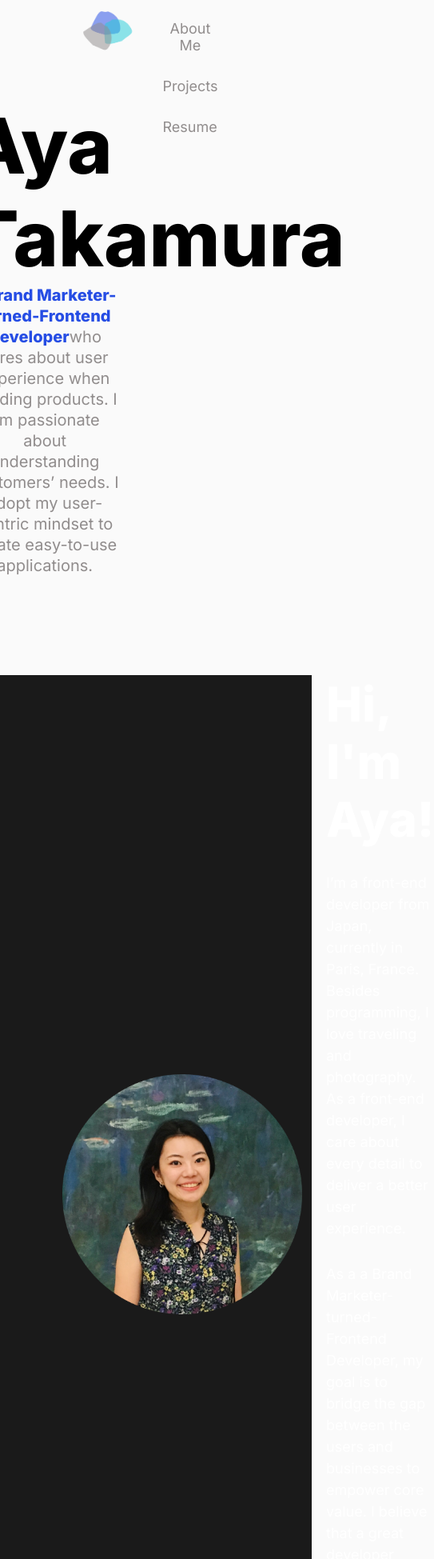
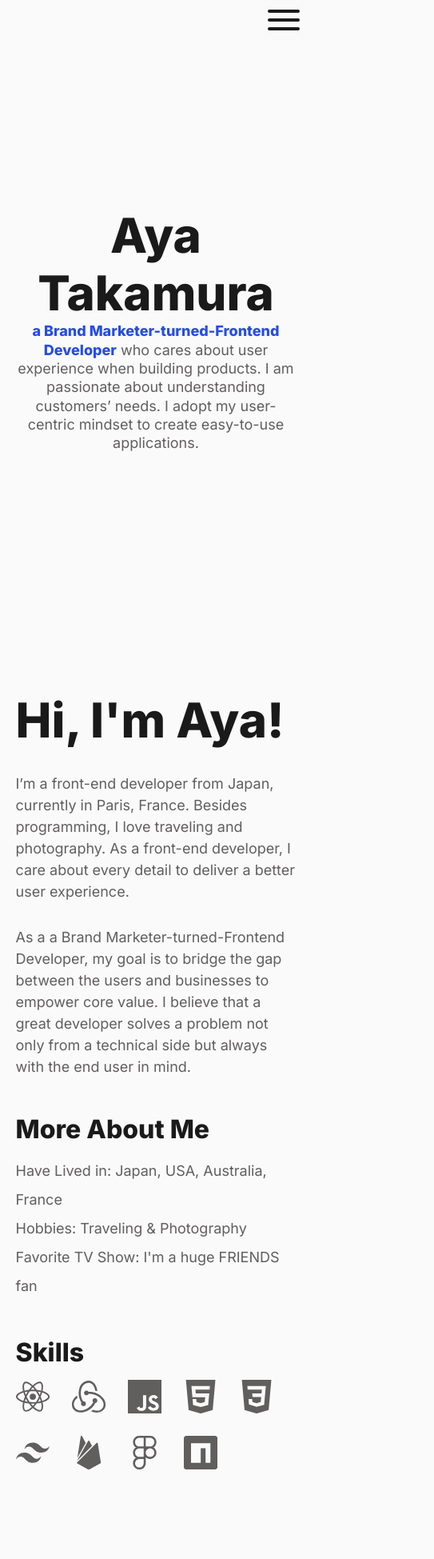
Before and after one commit to ayarmkt/portfolio, a React (Create React App) app: page / in a window 390 px wide. Shown: the top 1949 px of the page at 80% size, 543 px wide, since content can reach past the window. Built offline with nearby package versions, Linux system fonts and the light colour scheme.

Commit message:
updated design

```diff
--- a/src/App.js
+++ b/src/App.js
@@ -11,6 +11,7 @@ import UIContext from './context/ui-context';
 import { AiOutlineToTop } from 'react-icons/ai';
 import AboutMe from './components/AboutMe';
 import Footer from './components/Footer';
+import HamburgerMenu from './components/HamburgerMenu';
 
 function App() {
   const uiCtx = useContext(UIContext);
@@ -18,7 +19,7 @@ function App() {
   const { width: vw } = useWindowDimensions();
 
   useEffect(() => {
-    if (vw <= 1023) {
+    if (vw <= 420) {
       uiCtx.setMobile();
     } else {
       uiCtx.setNotMobile();
@@ -39,12 +40,13 @@ function App() {
   }, []);
 
   const scrollToTop = () => {
-    scroll.scrollToTop({ duration: 100 });
+    scroll.scrollToTop({ duration: 700 });
   };
 
   return (
     <React.Fragment>
-      <Navbar />
+      {!uiCtx.mobile && <Navbar />}
+      {uiCtx.mobile && <HamburgerMenu />}
       {/* {!uiCtx.mobile && <Navbar />}
         {uiCtx.mobile && <HamburgerMenu />} */}
 
@@ -55,11 +57,11 @@ function App() {
         {/* <About />
         <Skills />
         <Projects />*/}
-        {/* <AiOutlineToTop
+        <AiOutlineToTop
           className={`to-top-icon ${showIcon ? 'showIcon' : ''}`}
           size='50px'
           onClick={scrollToTop}
-        /> */}
+        />
       </main>
       <Footer />
     </React.Fragment>
--- a/src/App.scss
+++ b/src/App.scss
@@ -6,6 +6,7 @@
 @import './styles/components/aboutme';
 @import './styles/components/projects.scss';
 @import './styles/components/footer';
+@import './styles/components/hamburgerMenu';
 
 //UIcomponents
 @import './styles/UIcomponents/sectionTitle';
--- /dev/null
+++ b/src/components/HamburgerMenu.js
@@ -0,0 +1,72 @@
+import { useState } from 'react';
+import { Link as LinkScroll } from 'react-scroll';
+
+import PDF from '../assets/CV_Aya Takamura.pdf';
+
+const HamburgerMenu = () => {
+  const [menuOpen, setMenuOpen] = useState(false);
+
+  const menuHandler = () => {
+    setMenuOpen((prev) => !prev);
+  };
+
+  return (
+    <nav className='hamburger-menu'>
+      {/* HAMBURGER ICON */}
+      <div
+        className={`hamburger-center ${menuOpen ? 'menuIcon-active' : ''}`}
+        onClick={menuHandler}
+      >
+        <div></div>
+      </div>
+      {/* CONTENT */}
+
+      {menuOpen && (
+        <ul
+          className={`hamburger-menu-list  ${
+            menuOpen ? 'menu-open' : 'menu-close'
+          }`}
+        >
+          <li>
+            <LinkScroll
+              className='hamburger-nav-link'
+              activeClass='nav-link-active'
+              to='aboutme'
+              spy={true}
+              smooth={true}
+              offset={0}
+              duration={700}
+            >
+              About Me
+            </LinkScroll>
+          </li>
+          <li>
+            <LinkScroll
+              className='hamburger-nav-link'
+              activeClass='nav-link-active'
+              to='projects'
+              spy={true}
+              smooth={true}
+              offset={-30}
+              duration={900}
+            >
+              Projects
+            </LinkScroll>
+          </li>
+          <li>
+            <a
+              className='hamburger-nav-link'
+              href={PDF}
+              target='_blank'
+              rel='noopener noreferrer'
+            >
+              Resume
+            </a>
+          </li>
+        </ul>
+      )}
+    </nav>
+  );
+};
+
+export default HamburgerMenu;
--- a/src/components/Hero.js
+++ b/src/components/Hero.js
@@ -7,7 +7,7 @@ const Hero = () => {
           <span className='hero-colorText'>
             a Brand Marketer-turned-Frontend Developer
           </span>
-          who cares about user experience when building products. I am
+          &nbsp;who cares about user experience when building products. I am
           passionate about understanding customers’ needs. I adopt my
           user-centric mindset to create easy-to-use applications.
         </p>
--- a/src/components/Projects.js
+++ b/src/components/Projects.js
@@ -81,8 +81,10 @@ const Projects = () => {
 
   return (
     <div className='projects' id='projects'>
-      <SectionTitle className='projects-title'>Projects</SectionTitle>
-      <div className='projects-list'>{projectList}</div>
+      <div className='projects-content'>
+        <SectionTitle className='projects-title'>Projects</SectionTitle>
+        <div className='projects-list'>{projectList}</div>
+      </div>
     </div>
   );
 };
--- a/src/styles/_base.scss
+++ b/src/styles/_base.scss
@@ -1,6 +1,6 @@
 $royalblue: #264de4;
 $lightblue: #27ccd8;
-$gray: #918d8d;
+$gray: #615e5e;
 $lightgray: #fafafa;
 $darkgray: #1a1a1a;
 $fontsize-title: 96px;
@@ -22,9 +22,21 @@ html {
 }
 
 //functions
+// @function setTextColor($color) {
+//   @if (lightness($color) > 70) {
+//     @return $darkgray;
+//   } @else {
+//     @return white;
+//   }
+// }
 
 //mixins
 @mixin setText($lineHeight) {
   font-size: $fontsize-midText;
   line-height: $lineHeight;
 }
+
+// @mixin setBackgroundColor($color) {
+//   background-color: $color;
+//   color: setTextColor($color);
+// }
--- a/src/styles/components/_aboutme.scss
+++ b/src/styles/components/_aboutme.scss
@@ -3,15 +3,18 @@
 .aboutme {
   max-width: 100%;
   min-height: 100vh;
-  background-color: $darkgray;
+  // background-color: $darkgray;
+  background-color: $lightgray;
+  // color: white;
+  color: $gray;
   display: flex;
   justify-content: center;
   align-items: center;
-  color: white;
 
   &-content {
     width: 60vw;
     height: auto;
+    padding: 30px 0;
     display: grid;
     grid-gap: 45px;
     justify-items: center;
@@ -23,6 +26,7 @@
     grid-column: auto 1fr;
     grid-gap: 30px;
     align-items: center;
+    // border: 1px solid red;
   }
 
   &-profilePic {
@@ -36,6 +40,10 @@
   &-summary-text {
     grid-column: 2;
 
+    .aboutme-title {
+      color: $darkgray;
+    }
+
     p {
       @include setText(1.5);
       margin-top: 30px;
@@ -46,6 +54,7 @@
     display: grid;
     width: 100%;
     grid-template-columns: repeat(2, 1fr);
+    // border: 1px solid red;
   }
 
   &-text-personal {
@@ -53,6 +62,7 @@
 
     h3 {
       font-size: 32px;
+      color: $darkgray;
     }
 
     p {
@@ -66,6 +76,7 @@
 
     h3 {
       font-size: 32px;
+      color: $darkgray;
     }
 
     p {
@@ -98,11 +109,11 @@
     }
   }
 
-  .skill {
-    p {
-      font-size: $fontsize-smallText;
-    }
-  }
+  // .skill {
+  //   p {
+  //     font-size: $fontsize-smallText;
+  //   }
+  // }
 
   .skillsIcon {
     width: 60%;
@@ -149,3 +160,54 @@
     fill: #cb3837;
   }
 }
+
+@media only screen and (max-width: 767px) {
+  .aboutme {
+    min-height: auto;
+
+    &-content {
+      width: 90vw;
+    }
+
+    &-summary {
+      grid-gap: 0px;
+    }
+
+    &-profilePic {
+      display: none;
+    }
+
+    &-text-additional {
+      grid-template-columns: 1fr;
+      grid-template-rows: auto;
+    }
+
+    &-text-personal {
+      grid-column: 1;
+      grid-row: 1;
+
+      // h3 {
+      //   font-size: 32px;
+      // }
+
+      // p {
+      //   @include setText(2);
+      //   margin-top: 15px;
+      // }
+    }
+
+    &-text-skills {
+      grid-column: 1;
+      grid-row: 2;
+
+      h3 {
+        margin-top: 45px;
+      }
+
+      // p {
+      //   @include setText(2);
+      //   margin-top: 15px;
+      // }
+    }
+  }
+}
--- a/src/styles/components/_footer.scss
+++ b/src/styles/components/_footer.scss
@@ -1,13 +1,17 @@
 @import '../base';
 
 .footer {
-  width: 100vw;
+  max-width: 100vw;
   height: 50px;
   display: flex;
   justify-content: center;
   align-items: flex-end;
+  border: 1px solid blue;
 
   p {
     color: $darkgray;
   }
 }
+
+@media only screen and (max-width: 767px) {
+}
--- /dev/null
+++ b/src/styles/components/_hamburgerMenu.scss
@@ -0,0 +1,97 @@
+@import '../base';
+
+.hamburger-menu {
+  position: sticky;
+  width: 100vw;
+  height: 50px;
+  top: 0;
+  //   top: 30px;
+  //   right: 30px;
+
+  position: relative;
+  display: flex;
+  align-items: center;
+  //   background-color: rgba($darkgray, 0.1);
+
+  &-list {
+    width: 100%;
+    height: 90vh;
+    background-color: $royalblue;
+    position: absolute;
+    top: 50px;
+    z-index: 50;
+
+    li {
+      height: 100px;
+      width: 100%;
+      display: flex;
+      justify-content: center;
+      align-items: center;
+
+      .hamburger-nav-link {
+        font-size: $fontsize-largeText;
+        color: white;
+      }
+
+      a {
+        text-decoration: none;
+      }
+    }
+  }
+}
+
+// @keyframes menuShow {
+//   from {
+//     opacity: 0%;
+//     transform: translateY(-50%);
+//   }
+
+//   to {
+//     transform: translateY(0%);
+//   }
+// }
+
+// @keyframes menuHide {
+//   from {
+//     transform: translateY(0%);
+//   }
+
+//   to {
+//     opacity: 0%;
+//     transform: translateY(-50%);
+//   }
+// }
+
+//HAMBURGER ICON
+.hamburger-center {
+  //   top: 30px;
+  //   right: 30px;
+  //   top: 50%;
+  //   left: 50%;
+  //   transform: translate(-50%, -50%);
+  position: absolute;
+  right: 15px;
+  width: 40px;
+
+  &:before,
+  &:after,
+  & div {
+    background: $darkgray;
+    content: '';
+    display: block;
+    height: 4px;
+    border-radius: 3px;
+    margin: 7px 0;
+    transition: 0.5s;
+  }
+}
+
+.menuIcon-active:before {
+  transform: translateY(12px) rotate(135deg);
+}
+.menuIcon-active:after {
+  transform: translateY(-12px) rotate(-135deg);
+}
+.menuIcon-active div {
+  transform: scale(0);
+}
--- a/src/styles/components/_hero.scss
+++ b/src/styles/components/_hero.scss
@@ -11,15 +11,17 @@
   .hero-content {
     height: auto;
     transform: translateY(-40px);
+    width: 50vw;
 
     h1 {
       font-size: 96px;
       font-weight: 900;
-      color: black;
+      color: $darkgray;
+      text-align: center;
     }
 
     p {
-      width: 50vw;
+      // width: 50vw;
       font-size: $fontsize-largeText;
       line-height: 1.3;
       color: $gray;
@@ -32,3 +34,22 @@
     font-weight: 900;
   }
 }
+
+@media only screen and (max-width: 767px) {
+  .hero {
+    height: calc(100vh - 60px);
+
+    .hero-content {
+      width: 90vw;
+      transform: translateY(-30px);
+
+      h1 {
+        font-size: 60px;
+      }
+
+      p {
+        font-size: $fontsize-midText;
+      }
+    }
+  }
+}
--- a/src/styles/components/_navbar.scss
+++ b/src/styles/components/_navbar.scss
@@ -43,3 +43,15 @@
     font-weight: 500;
   }
 }
+
+@media only screen and (max-width: 767px) {
+  .navbar {
+    padding: 10px 20px;
+    height: 60px;
+  }
+
+  .nav-link {
+    font-size: $fontsize-smallText;
+    padding: 10px 15px;
+  }
+}
--- a/src/styles/components/_projects.scss
+++ b/src/styles/components/_projects.scss
@@ -2,29 +2,27 @@
 
 .projects {
   max-width: 100%;
-}
 
-.projects-title {
+  &-title {
     margin: 45px 0 30px 100px;
   }
 
-/* PROJECTS LIST CONTAINER */
-.projects-list {
+  &-list {
     width: calc(100vw - 200px);
     margin: 0px auto;
     display: grid;
     grid-template-columns: repeat(2, 1fr);
     grid-gap: 40px;
   }
+}
 
 /* PROJECT ITEM */
 .project {
   display: flex;
   flex-direction: column;
-}
 
   /* PROJECT IMAGE */
-.project-img {
+  &-img {
     & a {
       height: 100%;
       width: 100%;
@@ -48,11 +46,10 @@
   }
 
   /* DESCRIPTION TEXT */
-.project-description {
+  &-description {
     display: flex;
     flex-direction: column;
     margin-top: 10px;
-}
 
     .project-title-section {
       display: flex;
@@ -101,3 +98,26 @@
         }
       }
     }
+  }
+}
+
+@media only screen and (max-width: 767px) {
+  .projects {
+    display: flex;
+    justify-content: center;
+
+    &-content {
+      width: 90vw;
+    }
+
+    &-title {
+      margin: 45px 0 30px 0px;
+    }
+
+    &-list {
+      width: 100%;
+      grid-template-columns: 1fr;
+      grid-gap: 20px;
+    }
+  }
+}
```
Lines whose indentation alone changed are shown as unchanged.
